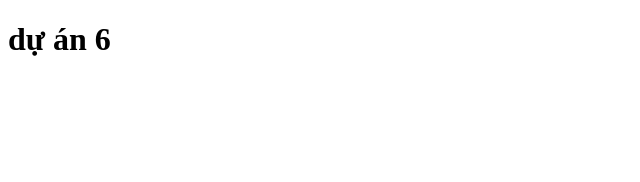
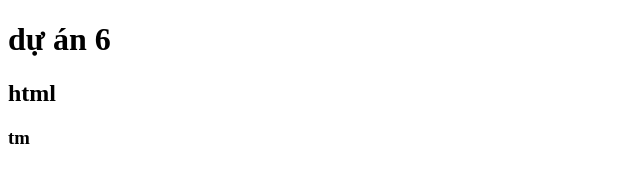
Before and after one commit to ngoclam8/duan6, a plain HTML site: page index.html in a window 1280 px wide. Shown: the full height of the page, 0-640 px from the left. Drawn offline with Linux system fonts and the light colour scheme.

Commit message:
sửa đổi

```diff
--- a/index.html
+++ b/index.html
@@ -7,5 +7,7 @@
   </head>
   <body>
     <h1>dự án 6</h1>
+    <h2>html</h2>
+    <h3>tm</h3>
   </body>
 </html>
```
